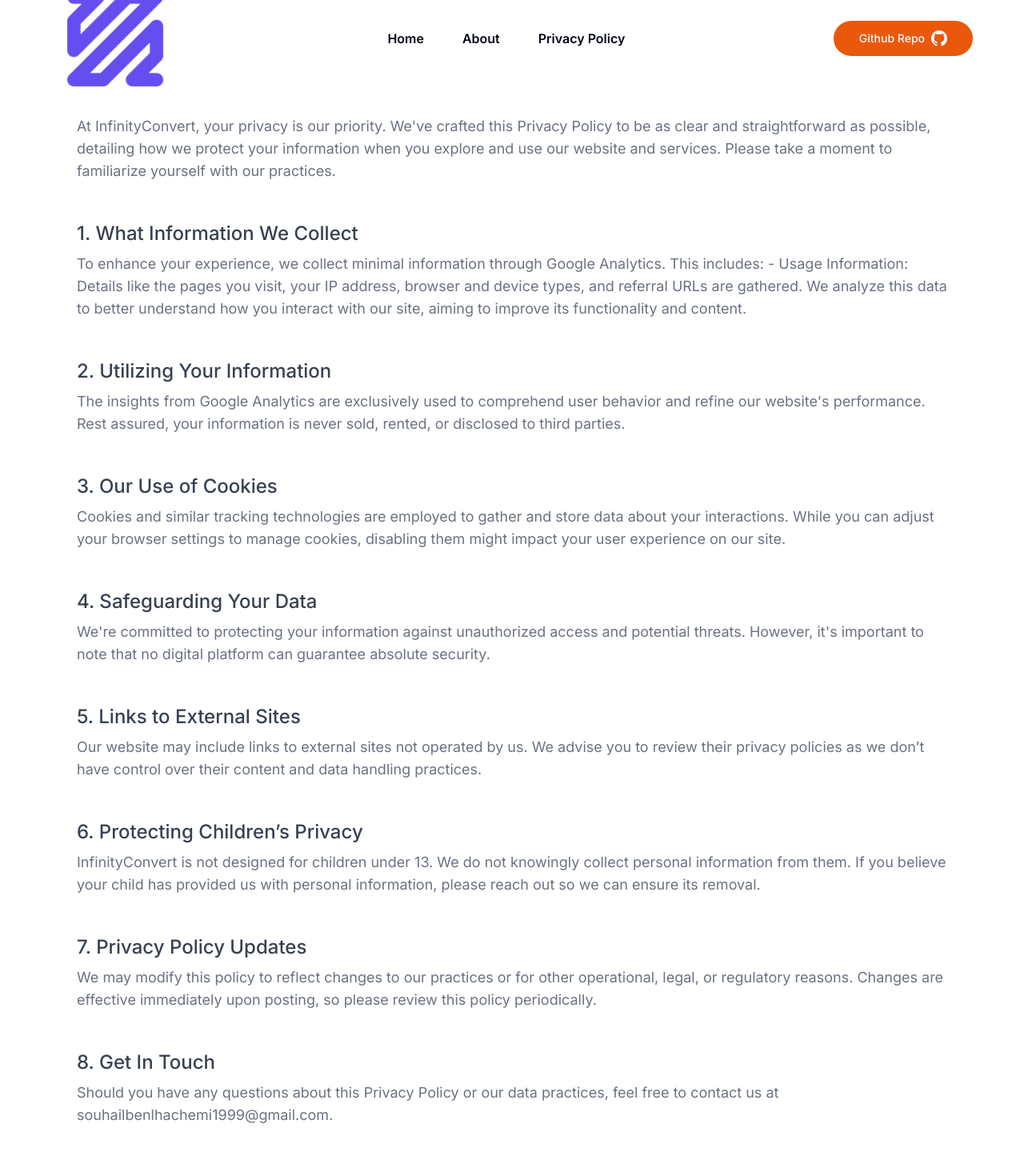
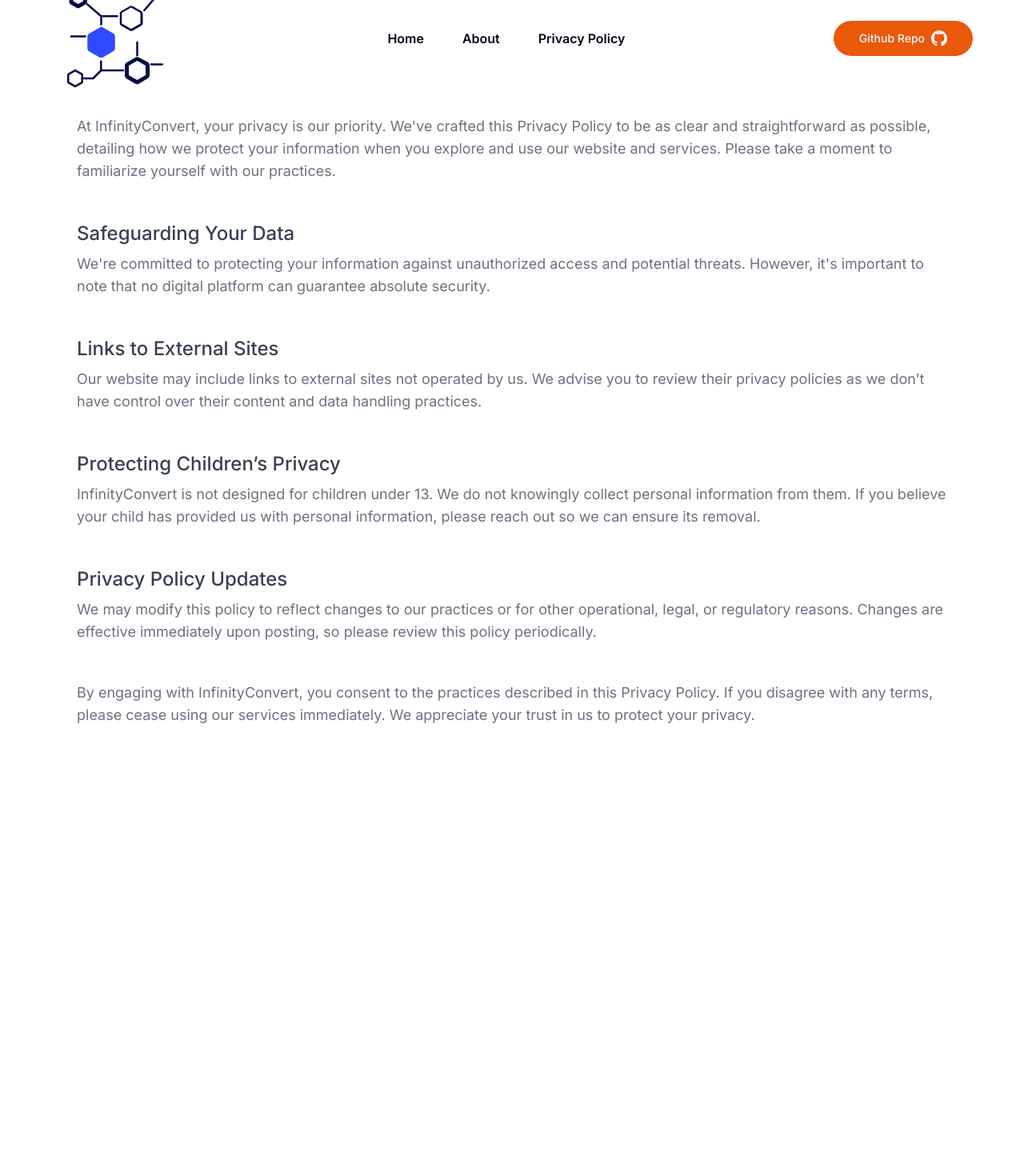
Before and after one commit to Sarthak-Singh04/InfinityCreator, a Next.js app: page /privacy-policy in a window 1280 px wide. Shown: the top 1460 px of the page at 80% size. After the commit the page ends 940 px from the top, so only its background shows below. Built offline with nearby package versions, Linux system fonts and the light colour scheme.

Commit message:
change the logo

```diff
--- a/app/privacy-policy/page.tsx
+++ b/app/privacy-policy/page.tsx
@@ -8,37 +8,15 @@ export default function PrivacyPolicy() {
         familiarize yourself with our practices.
       </p>
 
-      <div className="space-y-2">
-        <h2 className="text-xl md:text-2xl font-medium text-gray-700">
-          1. What Information We Collect
-        </h2>
-        <p>
-          To enhance your experience, we collect minimal information through Google Analytics. This includes:
-          - Usage Information: Details like the pages you visit, your IP address, browser and device types, and referral URLs are gathered. We analyze this data to better understand how you interact with our site, aiming to improve its functionality and content.
-        </p>
-      </div>
+
+
+
+
+
 
       <div className="space-y-2">
         <h2 className="text-xl md:text-2xl font-medium text-gray-700">
-          2. Utilizing Your Information
-        </h2>
-        <p>
-          The insights from Google Analytics are exclusively used to comprehend user behavior and refine our website's performance. Rest assured, your information is never sold, rented, or disclosed to third parties.
-        </p>
-      </div>
-
-      <div className="space-y-2">
-        <h2 className="text-xl md:text-2xl font-medium text-gray-700">
-          3. Our Use of Cookies
-        </h2>
-        <p>
-          Cookies and similar tracking technologies are employed to gather and store data about your interactions. While you can adjust your browser settings to manage cookies, disabling them might impact your user experience on our site.
-        </p>
-      </div>
-
-      <div className="space-y-2">
-        <h2 className="text-xl md:text-2xl font-medium text-gray-700">
-          4. Safeguarding Your Data
+          Safeguarding Your Data
         </h2>
         <p>
           We're committed to protecting your information against unauthorized access and potential threats. However, it's important to note that no digital platform can guarantee absolute security.
@@ -47,7 +25,7 @@ export default function PrivacyPolicy() {
 
       <div className="space-y-2">
         <h2 className="text-xl md:text-2xl font-medium text-gray-700">
-          5. Links to External Sites
+           Links to External Sites
         </h2>
         <p>
           Our website may include links to external sites not operated by us. We advise you to review their privacy policies as we don’t have control over their content and data handling practices.
@@ -56,7 +34,7 @@ export default function PrivacyPolicy() {
 
       <div className="space-y-2">
         <h2 className="text-xl md:text-2xl font-medium text-gray-700">
-          6. Protecting Children’s Privacy
+           Protecting Children’s Privacy
         </h2>
         <p>
           InfinityConvert is not designed for children under 13. We do not knowingly collect personal information from them. If you believe your child has provided us with personal information, please reach out so we can ensure its removal.
@@ -65,21 +43,13 @@ export default function PrivacyPolicy() {
 
       <div className="space-y-2">
         <h2 className="text-xl md:text-2xl font-medium text-gray-700">
-          7. Privacy Policy Updates
+          Privacy Policy Updates
         </h2>
         <p>
           We may modify this policy to reflect changes to our practices or for other operational, legal, or regulatory reasons. Changes are effective immediately upon posting, so please review this policy periodically.
         </p>
       </div>
 
-      <div className="space-y-2">
-        <h2 className="text-xl md:text-2xl font-medium text-gray-700">
-          8. Get In Touch
-        </h2>
-        <p>
-          Should you have any questions about this Privacy Policy or our data practices, feel free to contact us at souhailbenlhachemi1999@gmail.com.
-        </p>
-      </div>
 
       <p>
         By engaging with InfinityConvert, you consent to the practices described in this Privacy Policy. If you disagree with any terms, please cease using our services immediately. We appreciate your trust in us to protect your privacy.
--- a/components/navbar.tsx
+++ b/components/navbar.tsx
@@ -20,7 +20,7 @@ export default function Navbar({}): any {
         <Image
           alt="logo"
           className="cursor-pointer w-40"
-          src="/images/logo192.png"
+          src="/images/logo1.svg"
           height={20}
           width={30}
         />
```
Also changed, not shown: public/images/logo1.svg (added), public/images/logo192.png (deleted).
